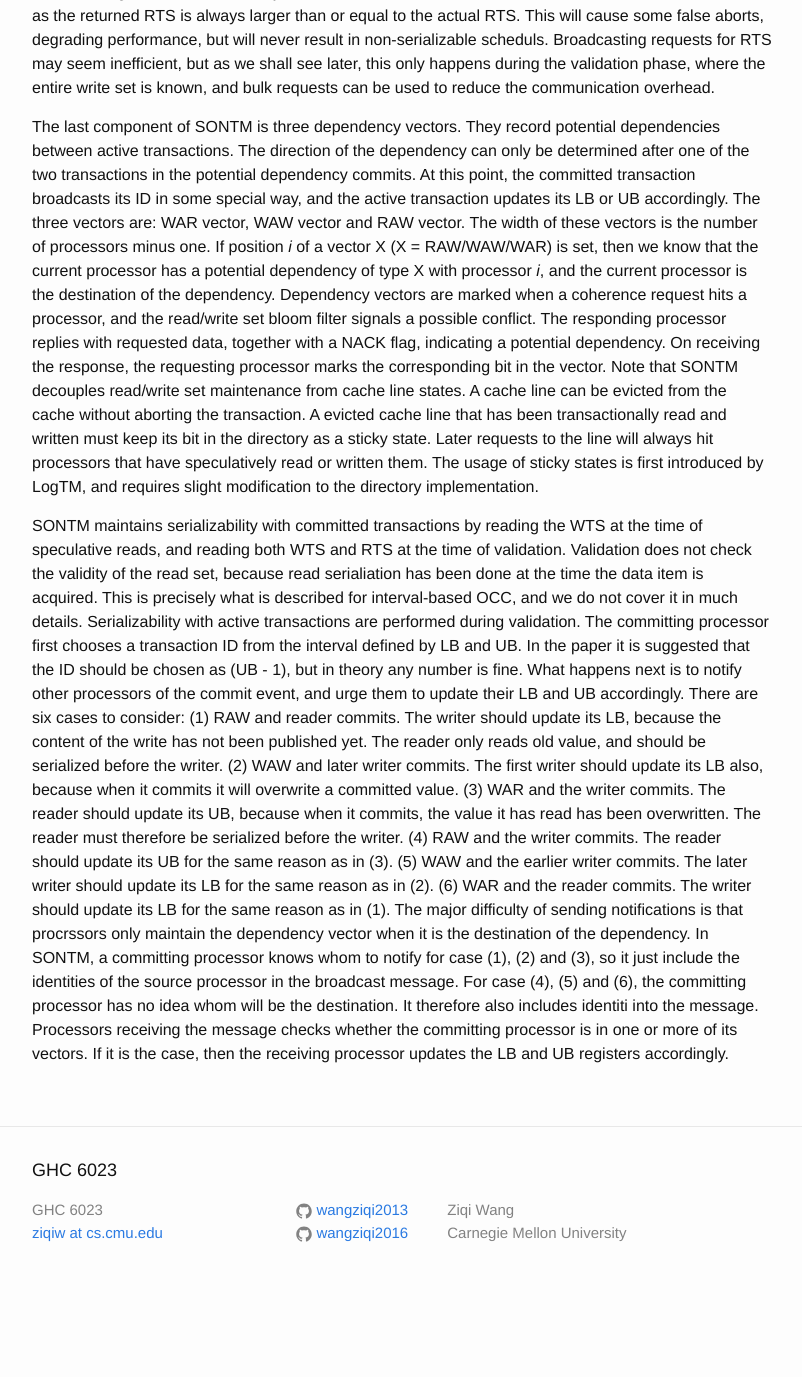
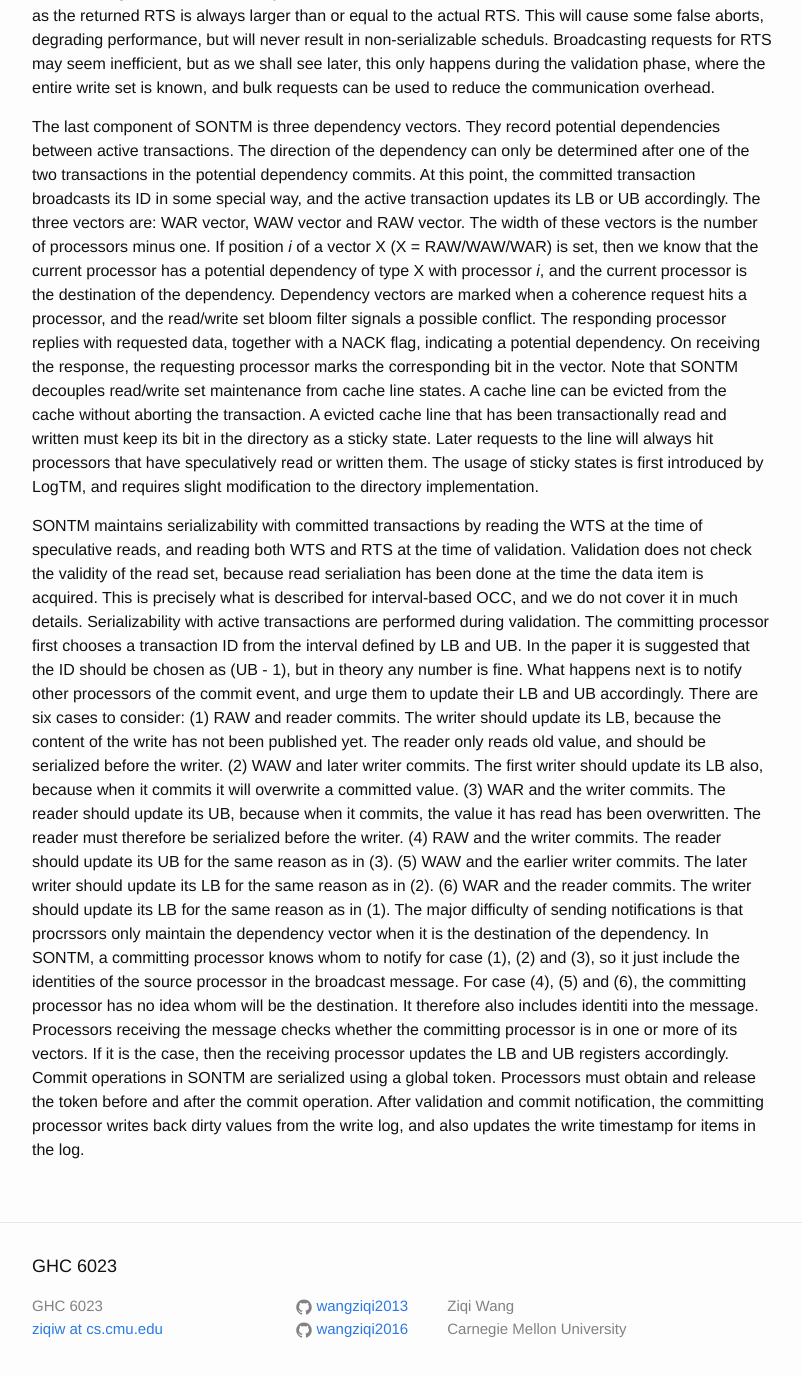
Before and after one commit to wangziqi2013/wangziqi2013.github.io, a Jekyll site: the page built from _posts/2018-06-20-sontm.markdown, in a window 1280 px wide and 1400 px high, scrolled down 2087 px. Shown: the top 1377 px of the window, without its empty margins (238-1040 px from the left). Built offline with Jekyll 4.4.1, drawn with Linux system fonts in a browser that asks for light colours; before the commit the page ends 3391 px from its top, so only the background shows below that.

Commit message:
Adding write back

```diff
--- a/_posts/2018-06-20-sontm.markdown
+++ b/_posts/2018-06-20-sontm.markdown
@@ -113,4 +113,7 @@ it is the destination of the dependency. In SONTM, a committing processor knows
 For case (4), (5) and (6), the committing processor has no idea whom will be the destination. It therefore
 also includes identiti into the message. Processors receiving the message checks whether the committing
 processor is in one or more of its vectors. If it is the case, then the receiving processor updates the
-LB and UB registers accordingly.
+LB and UB registers accordingly. Commit operations in SONTM are serialized using a global token. Processors
+must obtain and release the token before and after the commit operation. After validation and commit
+notification, the committing processor writes back dirty values from the write log, and also updates the
+write timestamp for items in the log.
```
